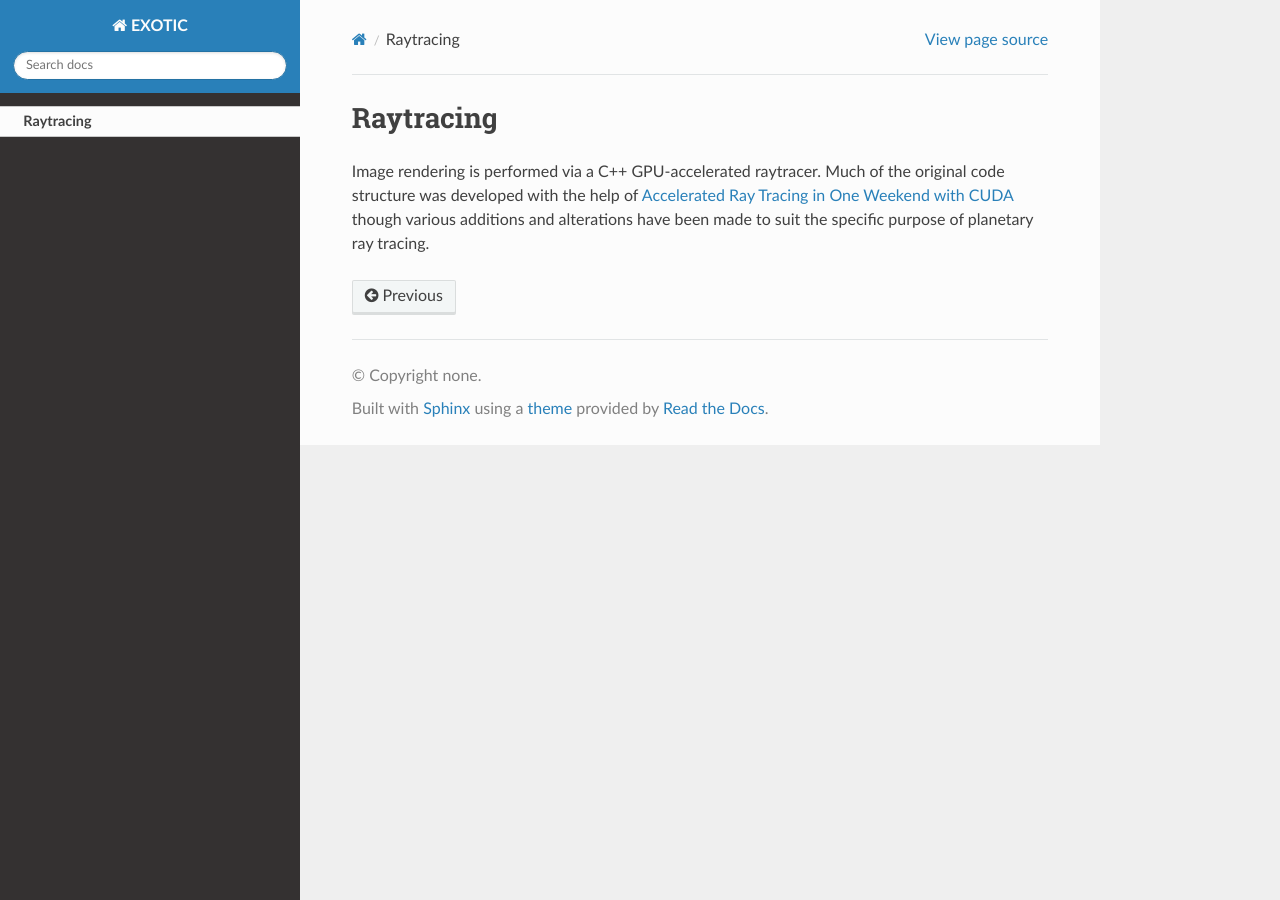
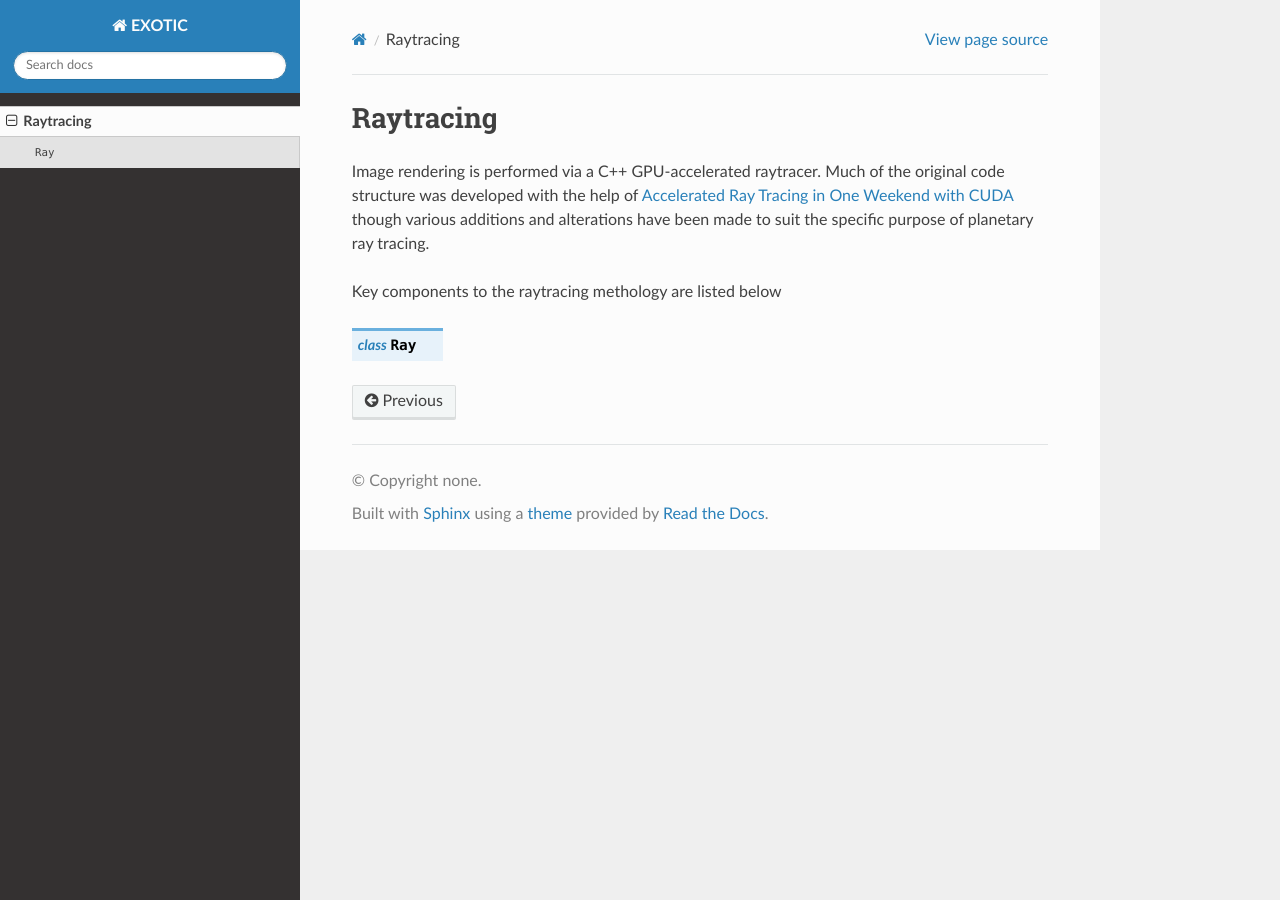
Before and after one commit to hwhitehead/pubEXOTIC, a Sphinx documentation site: the page built from doc/render.rst, in a window 1280 px wide. Built offline with Sphinx 7.4.7 and the Read the Docs theme 2.0.0, drawn with Linux system fonts in a browser that asks for light colours.

Commit message:
added class to render

```diff
--- a/doc/render.rst
+++ b/doc/render.rst
@@ -5,3 +5,7 @@ Raytracing
 ==========
 
 Image rendering is performed via a C++ GPU-accelerated raytracer. Much of the original code structure was developed with the help of `Accelerated Ray Tracing in One Weekend with CUDA <https://developer.nvidia.com/blog/accelerated-ray-tracing-cuda/>`_ though various additions and alterations have been made to suit the specific purpose of planetary ray tracing.
+
+Key components to the raytracing methology are listed below
+
+.. cpp:class:: Ray
```
